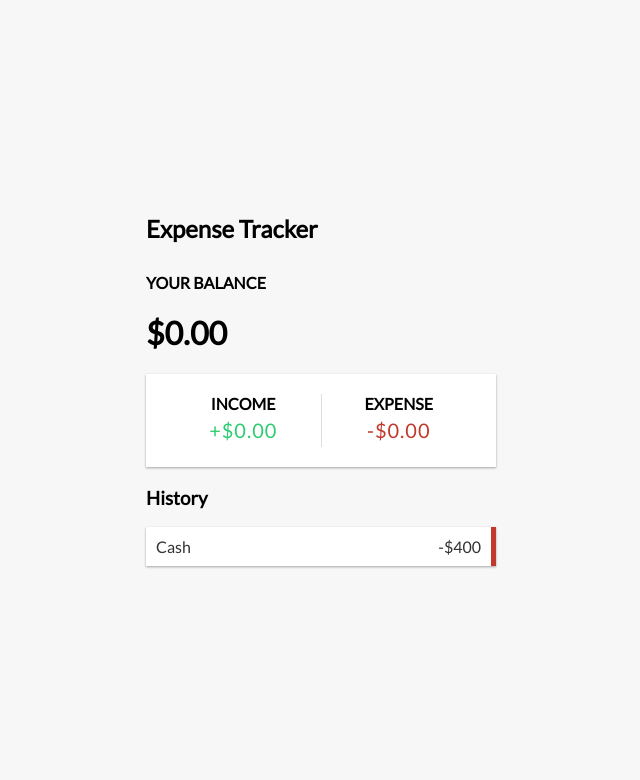
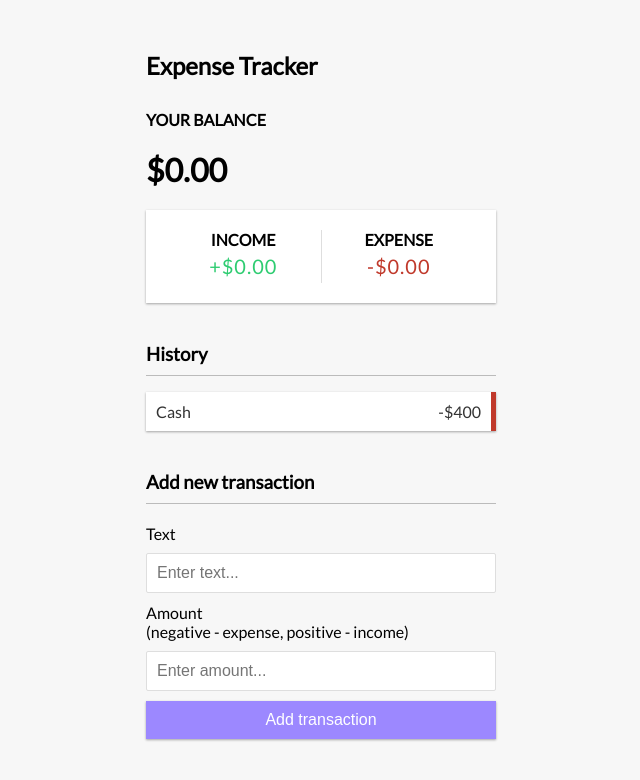
Before and after one commit to GEOFARL/expense-tracker, a React (Create React App) app: page / in a window 1280 px wide. Shown: the top 780 px of the page, without its empty margins (319-959 px from the left). Built offline with nearby package versions, Linux system fonts and the light colour scheme.

Commit message:
Create a component for adding transactions

```diff
--- a/src/App.css
+++ b/src/App.css
@@ -104,10 +104,45 @@
   transition: opacity 0.3s ease;
 }
 
-.delete-btn:focus {
+.delete-btn:focus,
+.btn:focus {
   outline: 0;
 }
 
 .list li:hover .delete-btn {
   opacity: 1;
 }
+
+label {
+  display: inline-block;
+  margin: 10px 0;
+}
+
+input[type='text'],
+input[type='number'] {
+  border: 1px solid #dedede;
+  border-radius: 2px;
+  display: block;
+  font-size: 16px;
+  padding: 10px;
+  width: 100%;
+}
+
+.btn {
+  cursor: pointer;
+  background-color: #9c88ff;
+  box-shadow: var(--box-shadow);
+  color: #fff;
+  border: 0;
+  display: block;
+  font-size: 16px;
+  margin: 10px 0 30px;
+  padding: 10px;
+  width: 100%;
+}
+
+h3 {
+  border-bottom: 1px solid #bbb;
+  padding-bottom: 10px;
+  margin: 40px 0 10px;
+}
--- a/src/App.js
+++ b/src/App.js
@@ -1,4 +1,5 @@
 import './App.css';
+import { AddTransaction } from './components/AddTransaction';
 import { Balance } from './components/Balance';
 import { Header } from './components/Header';
 import { IncomeExpenses } from './components/IncomeExpenses';
@@ -12,6 +13,7 @@
         <Balance />
         <IncomeExpenses />
         <TransactionList />
+        <AddTransaction />
       </div>
     </>
   );
--- /dev/null
+++ b/src/components/AddTransaction.js
@@ -0,0 +1,23 @@
+import React from 'react';
+
+export const AddTransaction = () => {
+  return (
+    <>
+      <h3>Add new transaction</h3>
+      <form action="#">
+        <div className="form-control">
+          <label htmlFor="text">Text</label>
+          <input type="text" id="text" placeholder="Enter text..." />
+        </div>
+        <div className="form-control">
+          <label htmlFor="amount">
+            Amount <br />
+            (negative - expense, positive - income)
+          </label>
+          <input type="number" id="amount" placeholder="Enter amount..." />
+        </div>
+        <button className="btn">Add transaction</button>
+      </form>
+    </>
+  );
+};
```
